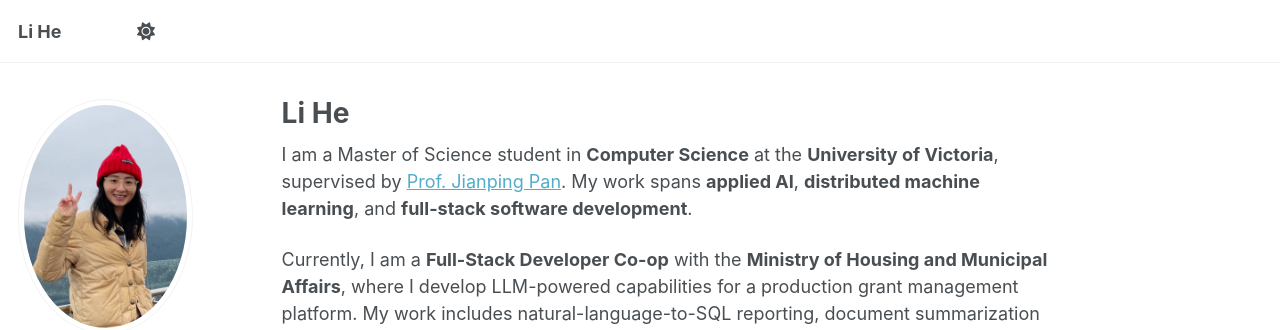
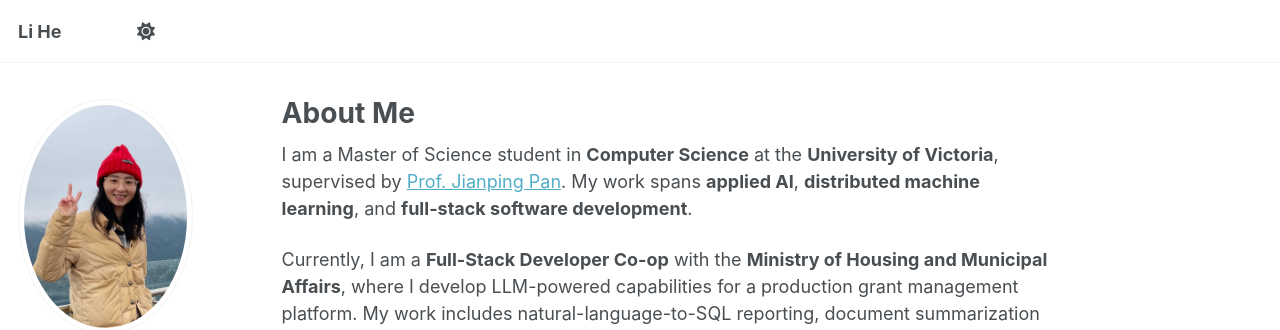
Before and after one commit to Li-He19/Li-He19.github.io, a Jekyll site: the page built from _pages/about.md, in a window 1280 px wide and 900 px high. Shown: the top 330 px of the window. Built offline with Jekyll 4.4.1, drawn with Linux system fonts in a browser that asks for light colours; a script that is not in the unit is left out.

Commit message:
Change back the home page title

```diff
--- a/_pages/about.md
+++ b/_pages/about.md
@@ -1,6 +1,6 @@
 ---
 permalink: /
-title: "Li He"
+title: "About Me"
 author_profile: true
 redirect_from:
   - /about/
```
